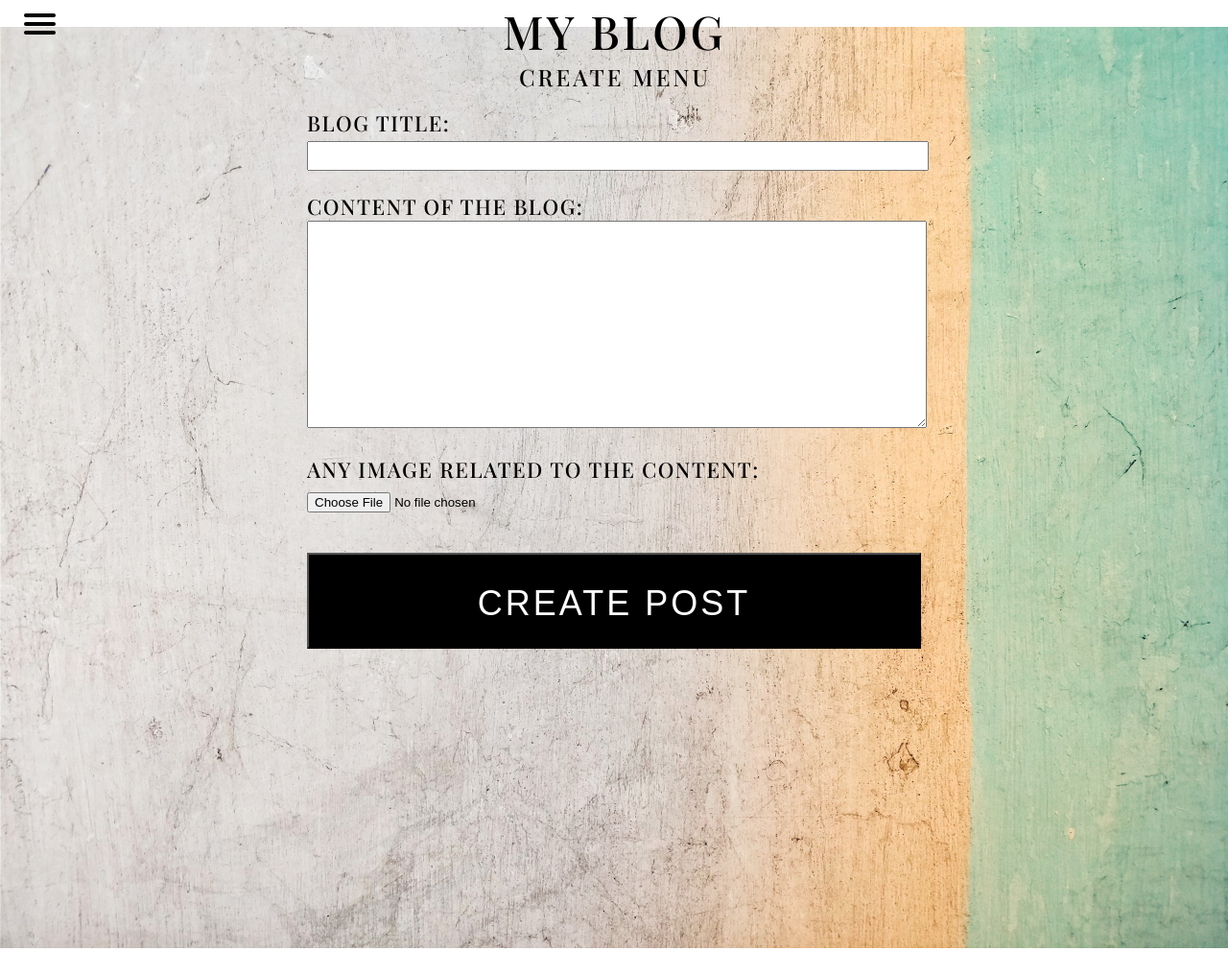
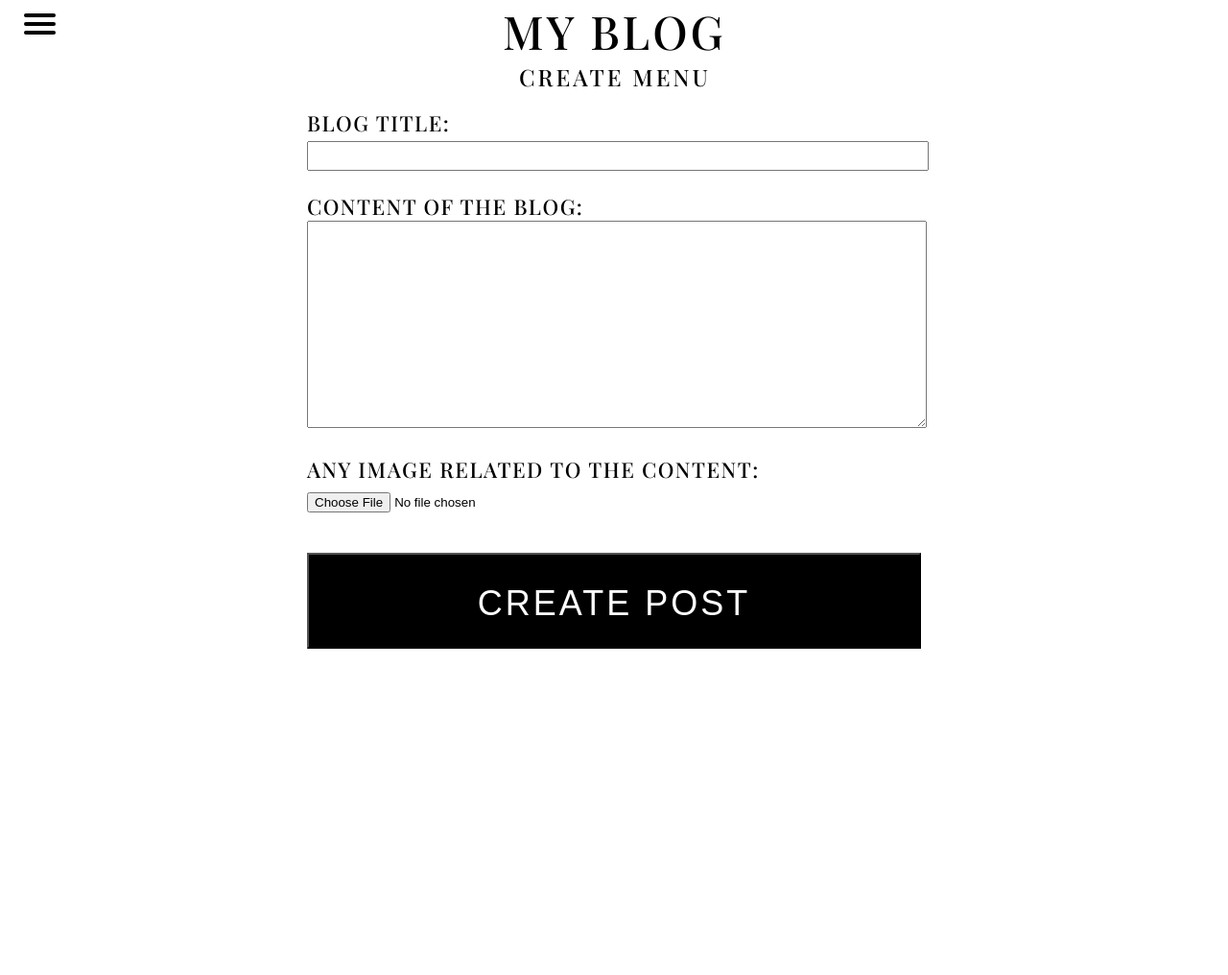
Before and after one commit to rrajesh0205/working15122022, a Django app: page /create/ in a window 1280 px wide. Shown: the whole page at 96% size. Run offline with Django 3.2, Linux system fonts and the light colour scheme; some web fonts are replaced.

Commit message:
01032023 at 05:39 PM

```diff
--- a/static/css/style.css
+++ b/static/css/style.css
@@ -11,10 +11,6 @@ body, html
   outline: 0;
   font-family: 'Playfair Display', serif;
   font-size: 14px;
-  background-image: url("../tricolor_bg.jpg");
-  background-repeat: no-repeat;
-  background-position: center;
-  background-size: 100%;
   overflow-x: hidden;
   overflow-y: auto;
   scrollbar-width: thin;
```
